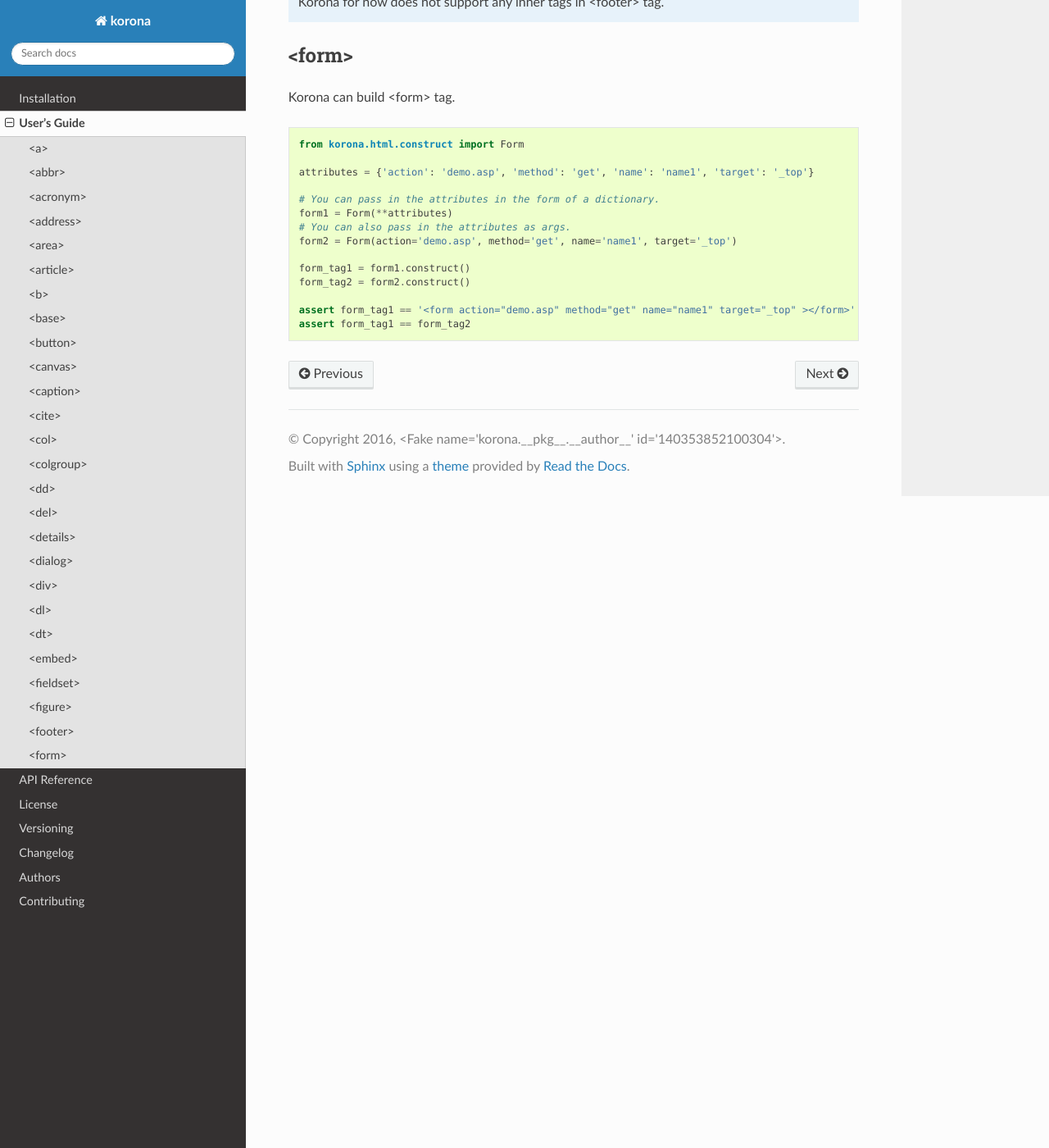
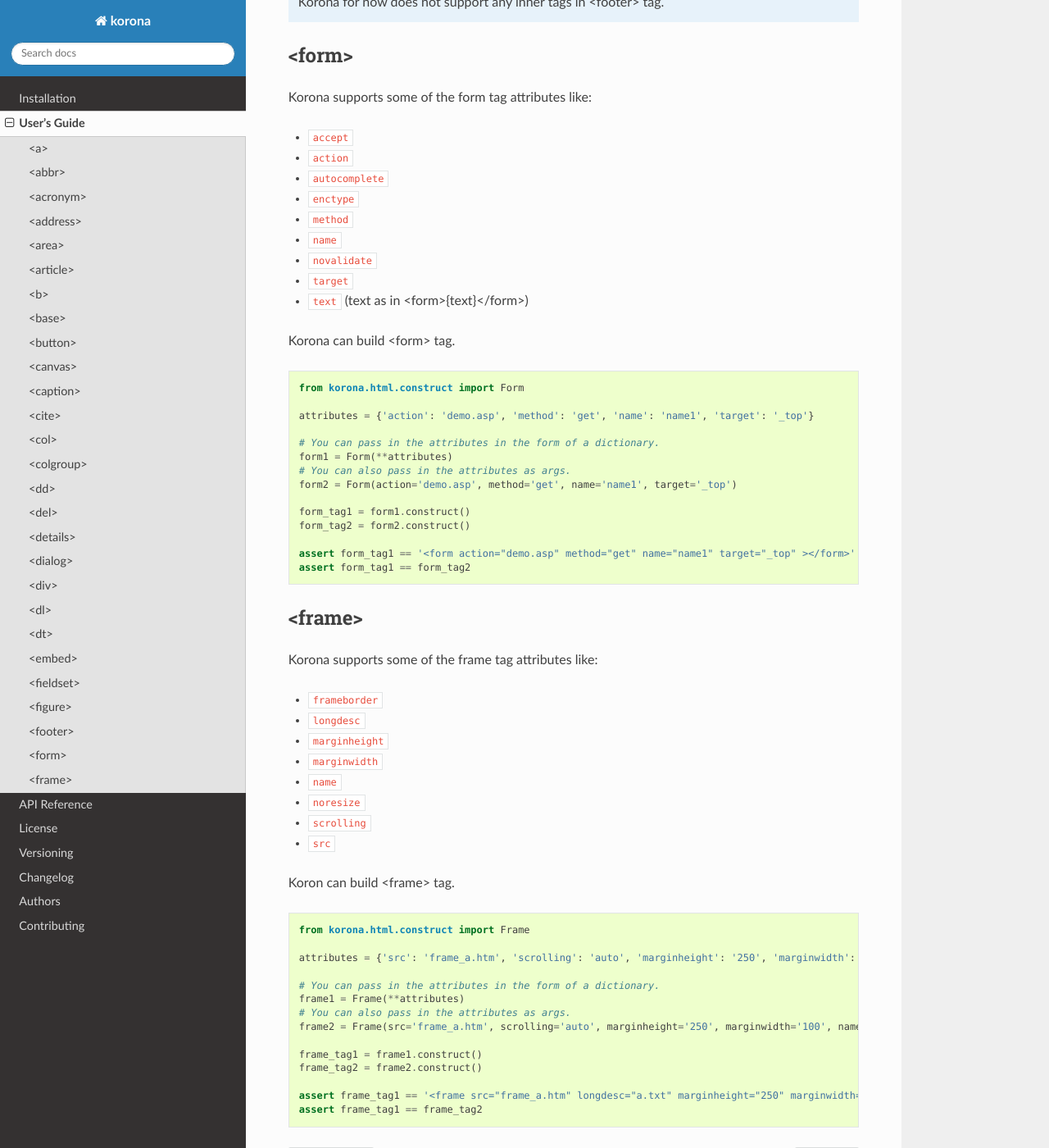
Before and after one commit to bharadwajyarlagadda/korona, a Sphinx documentation site: the page built from docs/guide.rst, in a window 1280 px wide and 1400 px high, scrolled down 12387 px. Shown: the whole window at 82% size. Built offline with Sphinx 7.4.7 and the Read the Docs theme 2.0.0, drawn with Linux system fonts in a browser that asks for light colours; the version number could not be read and is left out.

Commit message:
Added <frame> tag to CHANGELOG; Added api reference for Frame() class; Added an example for constructing <frame> tag

```diff
--- a/CHANGELOG.rst
+++ b/CHANGELOG.rst
@@ -19,6 +19,7 @@ v0.2.0-alpha
   - <figure></figure>
   - <footer></footer>
   - <form></form>
+  - <frame>
 
 Caveats:
 
--- a/docs/api.rst
+++ b/docs/api.rst
@@ -104,3 +104,7 @@ API Reference
 
 .. autoclass:: korona.html.construct.Form
     :members:
+
+
+.. autoclass:: korona.html.construct.Frame
+    :members:
--- a/docs/guide.rst
+++ b/docs/guide.rst
@@ -652,6 +652,18 @@ Korona can build <footer> tag.
 <form>
 ------
 
+Korona supports some of the form tag attributes like:
+
+- ``accept``
+- ``action``
+- ``autocomplete``
+- ``enctype``
+- ``method``
+- ``name``
+- ``novalidate``
+- ``target``
+- ``text`` (text as in <form>{text}</form>)
+
 Korona can build <form> tag.
 
 .. code-block:: python
@@ -670,3 +682,36 @@ Korona can build <form> tag.
 
     assert form_tag1 == '<form action="demo.asp" method="get" name="name1" target="_top" ></form>'
     assert form_tag1 == form_tag2
+
+<frame>
+-------
+
+Korona supports some of the frame tag attributes like:
+
+- ``frameborder``
+- ``longdesc``
+- ``marginheight``
+- ``marginwidth``
+- ``name``
+- ``noresize``
+- ``scrolling``
+- ``src``
+
+Koron can build <frame> tag.
+
+.. code-block:: python
+
+    from korona.html.construct import Frame
+
+    attributes = {'src': 'frame_a.htm', 'scrolling': 'auto', 'marginheight': '250', 'marginwidth': '100', 'name': 'name1', 'longdesc': 'a.txt'}
+
+    # You can pass in the attributes in the form of a dictionary.
+    frame1 = Frame(**attributes)
+    # You can also pass in the attributes as args.
+    frame2 = Frame(src='frame_a.htm', scrolling='auto', marginheight='250', marginwidth='100', name='name1', longdesc='a.txt')
+
+    frame_tag1 = frame1.construct()
+    frame_tag2 = frame2.construct()
+
+    assert frame_tag1 == '<frame src="frame_a.htm" longdesc="a.txt" marginheight="250" marginwidth="100" name="name1" scrolling="auto" >'
+    assert frame_tag1 == frame_tag2
```
